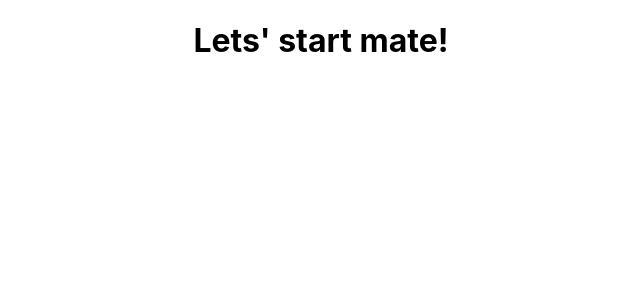
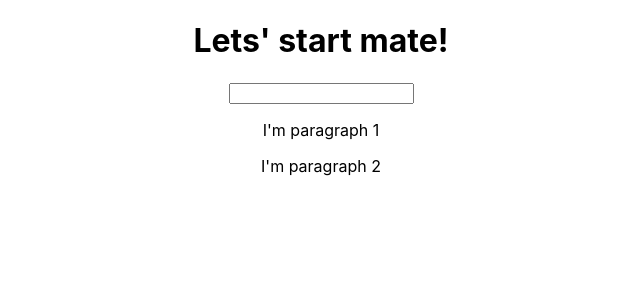
Before and after one commit to ElDav1d/react-complete-guide-base-syntax-exercise, a React (Create React App) app: page / in a window 1280 px wide. Shown: the top 300 px of the page, without its empty margins (319-959 px from the left). Built offline with nearby package versions, Linux system fonts and the light colour scheme.

Commit message:
Create input and output components

```diff
--- a/src/App.js
+++ b/src/App.js
@@ -1,9 +1,13 @@
 import './App.css';
+import UserInput from './UserInput/UserInput';
+import UserOutput from './UserOutput/UserOutput';
 
 function App() {
   return (
     <div className="App">
       <h1>Lets' start mate!</h1>
+      <UserInput />
+      <UserOutput />
     </div>
   );
 }
--- /dev/null
+++ b/src/UserInput/UserInput.js
@@ -0,0 +1,9 @@
+const userInput = () => {
+  return (
+    <div>
+      <input type="text"/>
+    </div>
+  )
+};
+
+export default userInput;
--- /dev/null
+++ b/src/UserOutput/UserOutput.js
@@ -0,0 +1,10 @@
+const userOutput = () => {
+  return (
+    <div>
+      <p>I'm paragraph 1</p>
+      <p>I'm paragraph 2</p>
+    </div>
+  )
+};
+
+export default userOutput;
```
